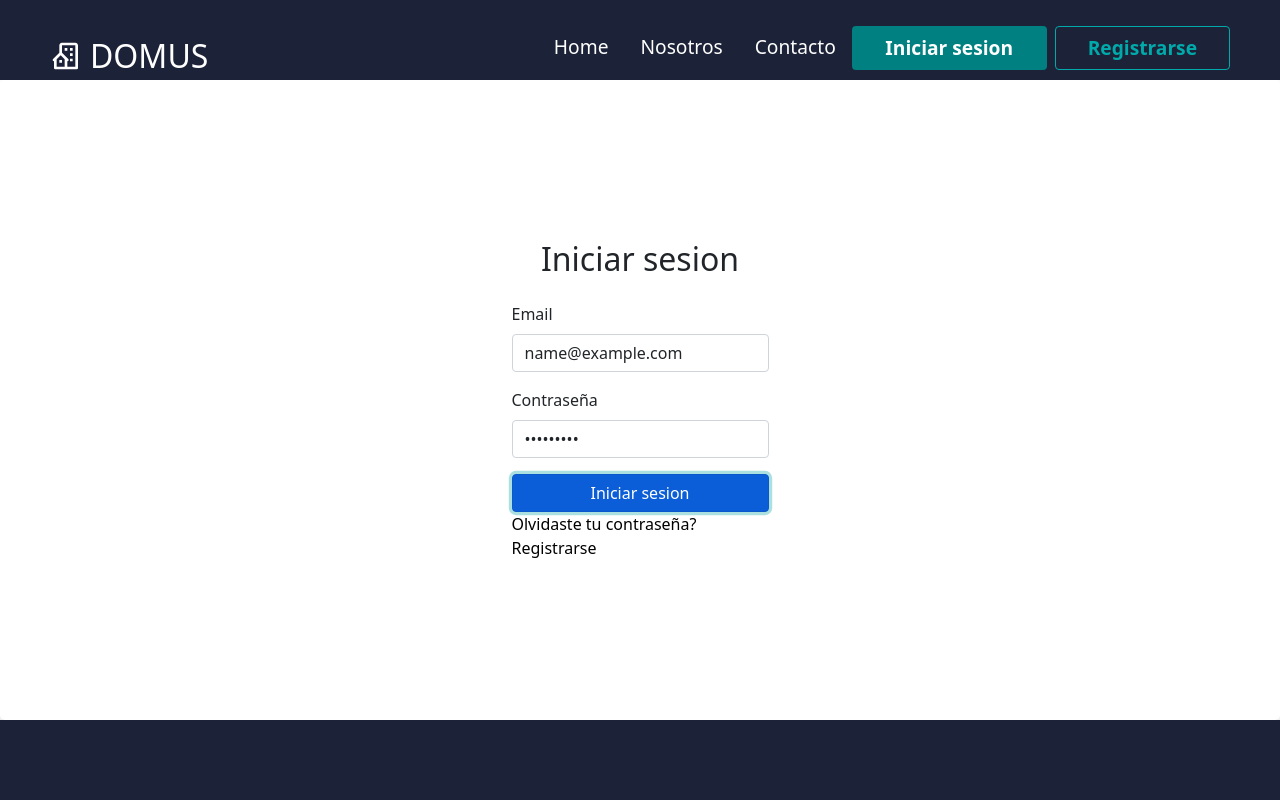
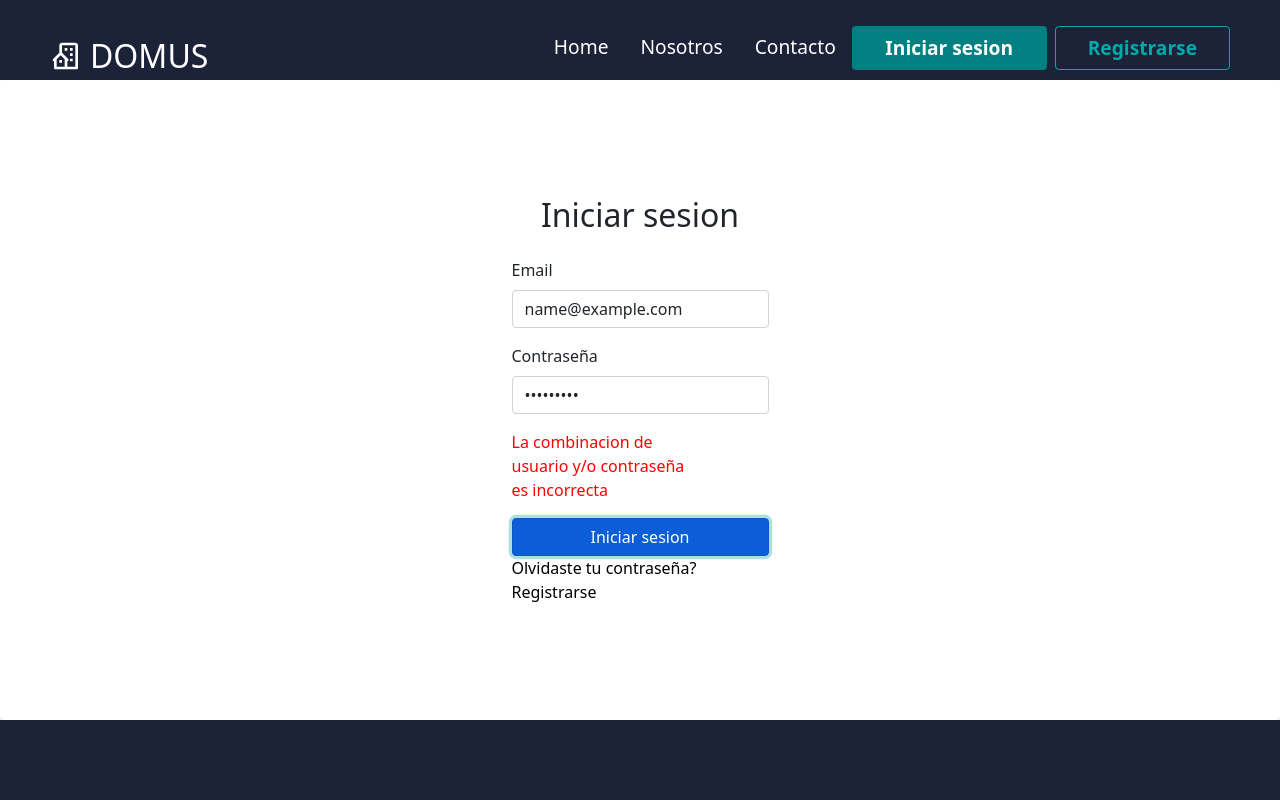
Before and after one commit to joaquindlr/DomusSystem, a React (Create React App) app: page /login in a window 1280 px wide. Both pictures are taken after typing "name@example.com", "Sample123" into the empty fields and a click on the button "Iniciar sesion". Shown: the top 800 px of the page. Built offline with nearby package versions, Linux system fonts and the light colour scheme.

Commit message:
se agregaron alertas de contraseña incorrecta en el login

```diff
--- a/src/pages/login.js
+++ b/src/pages/login.js
@@ -13,6 +13,7 @@ const Login = () => {
   const [errorPassword, setErrorPassword] = useState(false);
   const [usuario, setUsuario] = useState({});
   const history = useHistory();
+  const [errorCombinacion, setErrorCombinacion] = useState(false);
 
   const [userData, setUserData] = useContext(UserContext);
 
@@ -60,6 +61,8 @@ const Login = () => {
         if (parseInt(data.contraseña) === user.pass) {
           correcto(user);
         }
+      } else {
+        setErrorCombinacion(true);
       }
     });
   };
@@ -108,6 +111,11 @@ const Login = () => {
               <p className="text-danger fw-bold">La contraseña esta vacia</p>
             )}
           </div>
+          {errorCombinacion && (
+            <p style={{ color: "red", width: "11rem" }}>
+              La combinacion de usuario y/o contraseña es incorrecta
+            </p>
+          )}
           <button type="submit" className="btn btn-primary w-100">
             Iniciar sesion
           </button>
```
